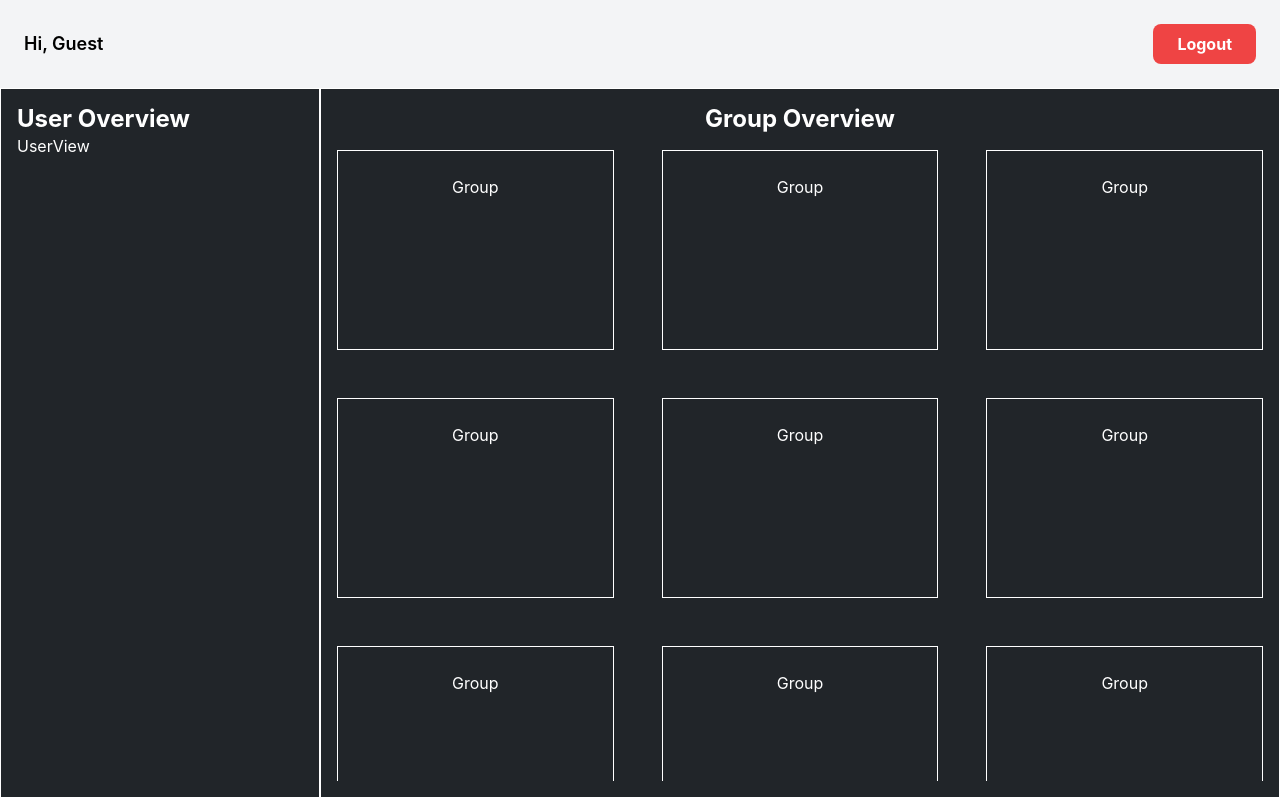
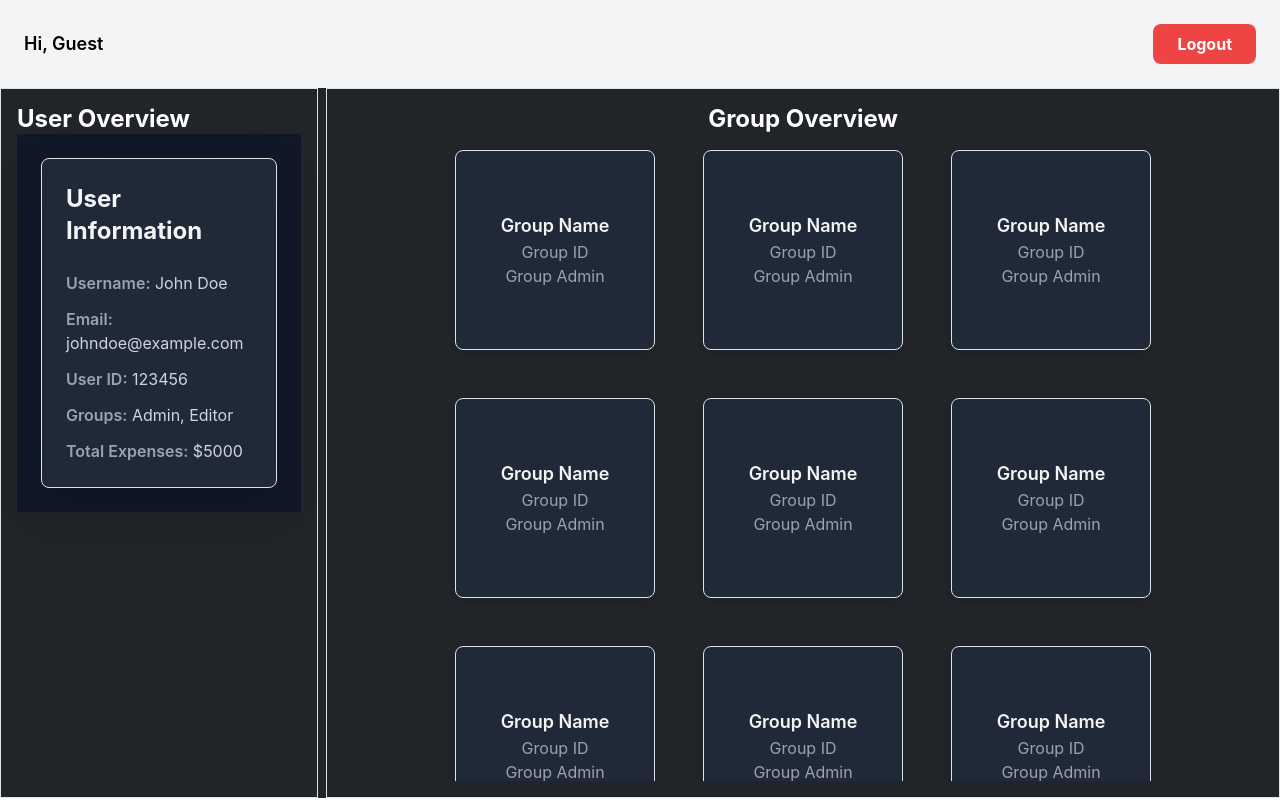
Before and after one commit to lostvayne47/family-expense-tracker, a React (Create React App) app in the folder frontend/: page /home in a window 1280 px wide. Built offline with nearby package versions, Linux system fonts and the light colour scheme; no server answers; sample sign-in values are in the browser's storage.

Commit message:
Basic styling done for home page

```diff
--- a/frontend/src/components/Group.js
+++ b/frontend/src/components/Group.js
@@ -3,10 +3,12 @@ import React from "react";
 export default function Group() {
   return (
     <div
-      class="border border-white p-4 text-center flex-grow-1"
+      className="border border-gray-500 p-6 text-center flex flex-col justify-center items-center bg-gray-800 text-gray-300 rounded-lg shadow-md"
       style={{ minWidth: "200px", minHeight: "200px" }}
     >
-      Group
+      <p className="text-lg font-semibold text-gray-100">Group Name</p>
+      <p className="text-gray-400">Group ID</p>
+      <p className="text-gray-400">Group Admin</p>
     </div>
   );
 }
--- a/frontend/src/components/HomePage.js
+++ b/frontend/src/components/HomePage.js
@@ -60,15 +60,15 @@ const HomePage = () => {
         <Loader />
       ) : (
         <div
-          class="d-flex bg-dark text-white"
+          class="d-flex gap-2 bg-dark text-white"
           style={{ height: "calc(100vh - 90px)" }}
         >
-          <div class="w-25 p-3 border border-white">
+          <div class="w-25 p-3 border">
             <h2 class="fs-4 fw-bold">User Overview</h2>
             <UserView />
           </div>
 
-          <div class="w-75 p-3 border border-white d-flex flex-column">
+          <div class="w-75 p-3 border d-flex flex-column">
             <h2 class="fs-4 fw-bold text-center">Group Overview</h2>
             <GroupView />
           </div>
--- a/frontend/src/components/UserView.js
+++ b/frontend/src/components/UserView.js
@@ -1,5 +1,34 @@
 import React from "react";
 
 export default function UserView() {
-  return <div>UserView</div>;
+  return (
+    <div className="flex items-center justify-center bg-gray-900 text-gray-300 p-6">
+      <div className="w-full max-w-md bg-gray-800 shadow-lg rounded-lg p-6 border border-gray-700">
+        <h2 className="text-2xl font-bold text-gray-100 mb-4">
+          User Information
+        </h2>
+        <div className="space-y-3">
+          <p>
+            <span className="font-semibold text-gray-400">Username:</span> John
+            Doe
+          </p>
+          <p>
+            <span className="font-semibold text-gray-400">Email:</span>{" "}
+            johndoe@example.com
+          </p>
+          <p>
+            <span className="font-semibold text-gray-400">User ID:</span> 123456
+          </p>
+          <p>
+            <span className="font-semibold text-gray-400">Groups:</span> Admin,
+            Editor
+          </p>
+          <p>
+            <span className="font-semibold text-gray-400">Total Expenses:</span>{" "}
+            $5000
+          </p>
+        </div>
+      </div>
+    </div>
+  );
 }
```
